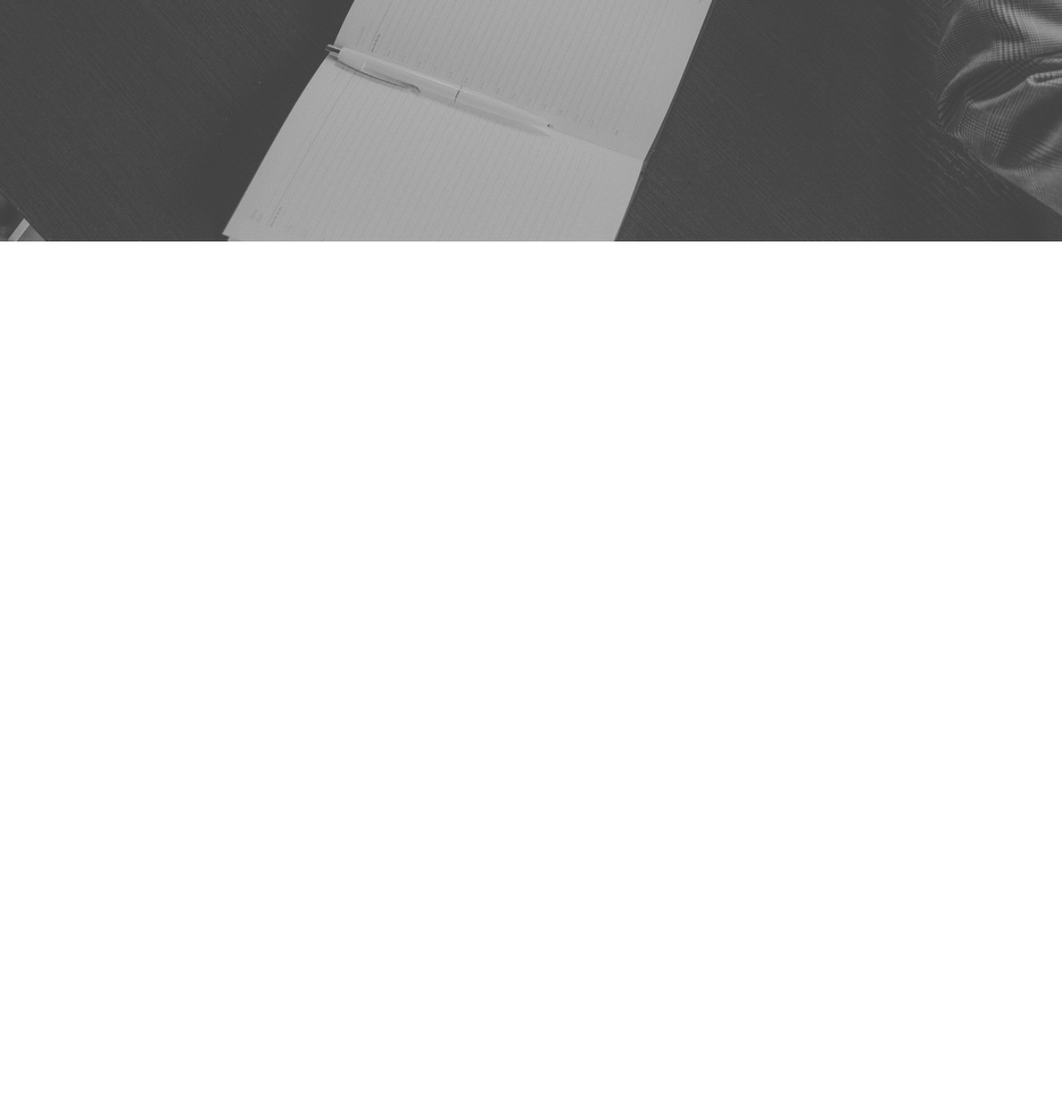
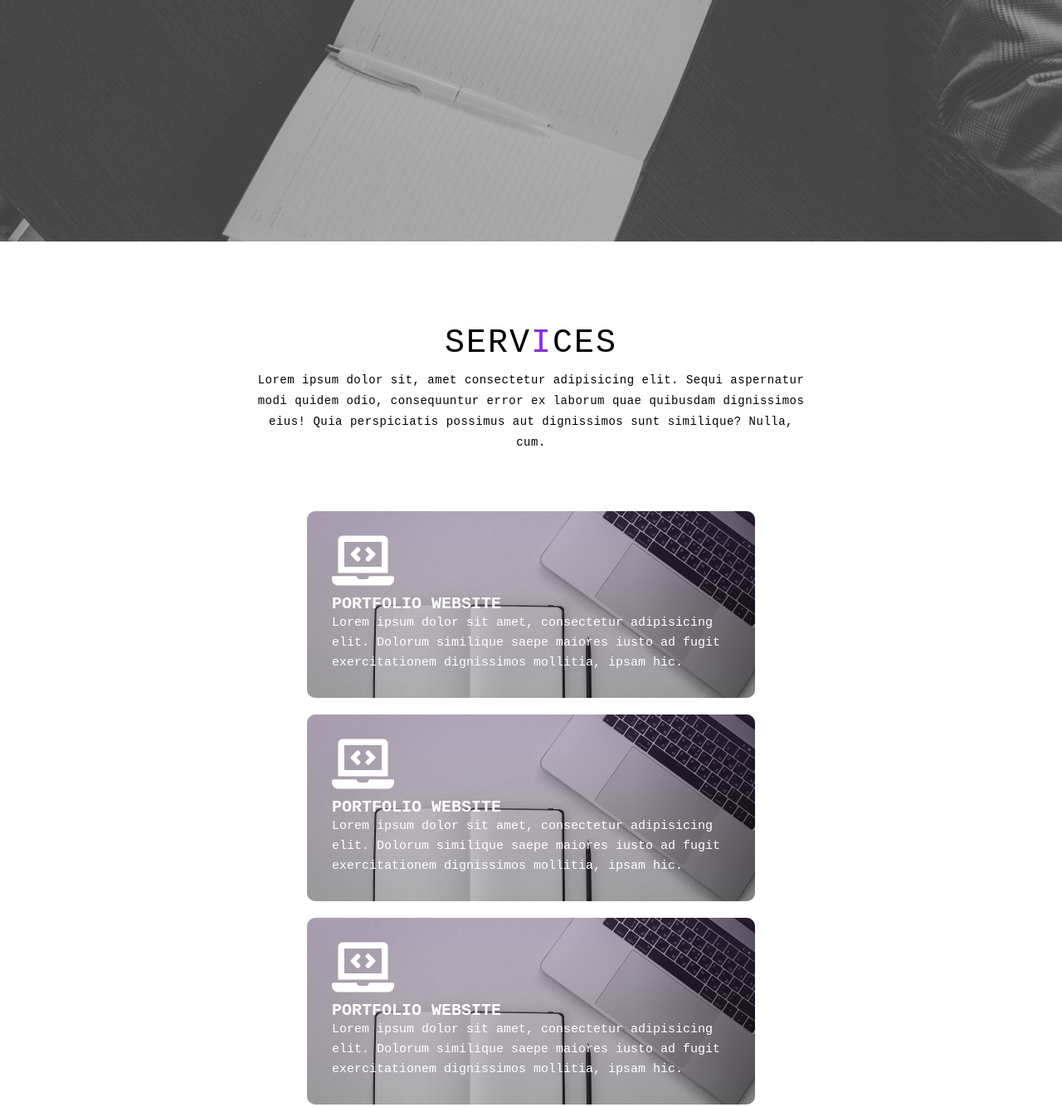
Before and after one commit to iqbal-bd/HTML-CSS-Responsive-Website, a plain HTML site: page index.html in a window 1280 px wide. Shown: the part 509-1843 px from the top of the page at 83% size. Before the commit the page ends 800 px from the top, so only its background shows below. Drawn offline with Linux system fonts and the light colour scheme.

Commit message:
services added

```diff
--- a/index.html
+++ b/index.html
@@ -5,6 +5,7 @@
     <meta http-equiv="X-UA-Compatible" content="IE=edge">
     <meta name="viewport" content="width=device-width, initial-scale=1.0">
     <link rel="stylesheet" href="style.css">
+    <link rel="stylesheet" href="https://use.fontawesome.com/releases/v5.15.4/css/all.css" integrity="sha384-DyZ88mC6Up2uqS4h/KRgHuoeGwBcD4Ng9SiP4dIRy0EXTlnuz47vAwmeGwVChigm" crossorigin="anonymous">
     <title>Portfolio</title>
 </head>
 <body>
@@ -19,5 +20,46 @@
             </div>
         </div>
     </section>
+    <!-- service section -->
+    <section id="services">
+        <div class="services container">
+            <div class="service-top">
+                <h1 class="service-title">serv<span>i</span>ces</h1>
+                <p>Lorem ipsum dolor sit, amet consectetur adipisicing elit. Sequi aspernatur modi quidem odio, consequuntur error ex laborum quae quibusdam dignissimos eius! Quia perspiciatis possimus aut dignissimos sunt similique? Nulla, cum.</p>
+            </div>
+            <div class="service-bottom">
+                <div class="service-item">
+                    <div class="icon">
+                        <i class="fas fa-laptop-code"></i>
+                    </div>
+                    <h2>portfolio website</h2>
+                    <p>Lorem ipsum dolor sit amet, consectetur adipisicing elit. Dolorum similique saepe maiores iusto ad fugit exercitationem dignissimos mollitia, ipsam hic.</p>
+                </div>
+                <div class="service-item">
+                    <div class="icon">
+                        <i class="fas fa-laptop-code"></i>
+                    </div>
+                    <h2>portfolio website</h2>
+                    <p>Lorem ipsum dolor sit amet, consectetur adipisicing elit. Dolorum similique saepe maiores iusto ad fugit exercitationem dignissimos mollitia, ipsam hic.</p>
+                </div>
+                <div class="service-item">
+                    <div class="icon">
+                        <i class="fas fa-laptop-code"></i>
+                    </div>
+                    <h2>portfolio website</h2>
+                    <p>Lorem ipsum dolor sit amet, consectetur adipisicing elit. Dolorum similique saepe maiores iusto ad fugit exercitationem dignissimos mollitia, ipsam hic.</p>
+                </div>
+                <div class="service-item">
+                    <div class="icon">
+                        <i class="fas fa-laptop-code"></i>
+                    </div>
+                    <h2>portfolio website</h2>
+                    <p>Lorem ipsum dolor sit amet, consectetur adipisicing elit. Dolorum similique saepe maiores iusto ad fugit exercitationem dignissimos mollitia, ipsam hic.</p>
+                </div>
+
+            </div>
+        </div>
+    </section>
+
 </body>
 </html>
--- a/style.css
+++ b/style.css
@@ -19,6 +19,12 @@ a{
     justify-content: center;
 }
 
+/* for all img in this site */
+img{
+    height: 100%;
+    width: 100%;
+    object-fit: cover;
+}
 
 /* hero section */
 #hero {
@@ -108,7 +114,7 @@ a{
 }
 /* keyframes */
 @keyframes text_reveal_box {
-    50% {
+    25% {
         width: 100%;
         left: 0;
     }
@@ -129,3 +135,90 @@ a{
          font-weight: 700;
      }
  }
+
+/* services section */
+
+#services{}
+#services .services{
+    flex-direction: column;
+    text-align: center;
+    max-width: 67.5rem;
+    margin: 0 auto;
+    padding: 100px 0;
+}
+
+#services .service-title{
+    font-size: 4rem;
+    font-weight: 300;
+    color: black;
+    margin-bottom: 10px;
+    text-transform: uppercase;
+    letter-spacing: .2rem;
+    text-align: center;
+
+}
+
+#services .service-title span{
+    color: blueviolet;
+}
+
+#services .service-top p{
+    font-size: 1.4rem;
+    margin-bottom: 10px;
+    line-height: 2.5rem;
+    font-weight: 300;
+    letter-spacing: .05rem;
+}
+
+#services .service-bottom {
+    display: flex;
+    align-items: center;
+    justify-content: center;
+    flex-wrap: wrap;
+    margin-top: 50px;
+}
+
+#services .service-item{
+    flex-basis: 80%;
+    display: flex;
+    align-items: flex-start;
+    justify-content: center;
+    flex-direction: column;
+    padding: 30px;
+    border-radius: 10px;
+    background-image: url(./img/portfolio-img.jpg);
+    background-size: cover;
+    margin: 10px 5%;
+    position: relative;
+    z-index: 1;
+    overflow: hidden;
+}
+
+#services .service-item::after{
+    content: "";
+    position: absolute;
+    left: 0;
+    top: 0;
+    height:100%;
+    width: 100%;
+    background-image:linear-gradient(0deg, rgba(39,38,40,1) 0%, rgba(117,78,143,1) 100%);
+    opacity: .3;
+    z-index: -1;
+}
+ .icon {
+    color: white;
+    font-size: 6rem;
+ }
+
+ #services .service-item h2{
+    font-size: 2rem;
+    color: white;
+    text-transform: uppercase;
+ }
+
+ #services .service-item p{
+     font-size: 1.5rem;
+     color: white;
+     line-height: 2.4rem;
+     text-align: left;
+ }
```
Also changed, not shown: img/portfolio-img.jpg (added).
